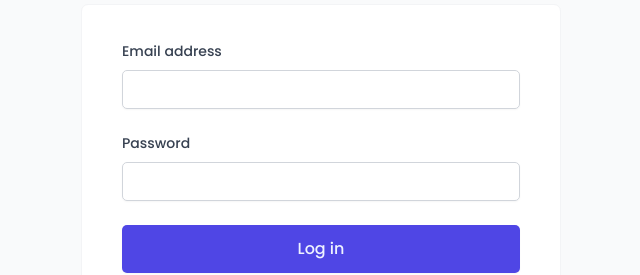
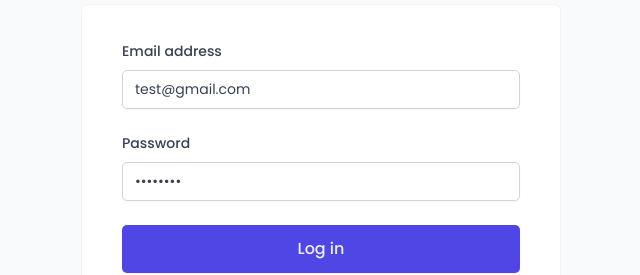
Before and after one commit to mostafaghorab11/the-wild-oasis, a React (Vite) app: page /login in a window 1280 px wide. Shown: the part 348-623 px from the top of the page, without its empty margins (319-959 px from the left). Built offline with nearby package versions, Linux system fonts and the light colour scheme; no server answers; a web font is replaced by a local one.

Commit message:
adding test data to login page

```diff
--- a/src/features/authentication/LoginForm.jsx
+++ b/src/features/authentication/LoginForm.jsx
@@ -7,8 +7,8 @@ import SpinnerMini from '../../ui/SpinnerMini';
 import { useLogin } from './useLogin';
 
 function LoginForm() {
-  const [email, setEmail] = useState('');
-  const [password, setPassword] = useState('');
+  const [email, setEmail] = useState('test@gmail.com');
+  const [password, setPassword] = useState('88888888');
 
   const { login, isLogging } = useLogin();
 
```
